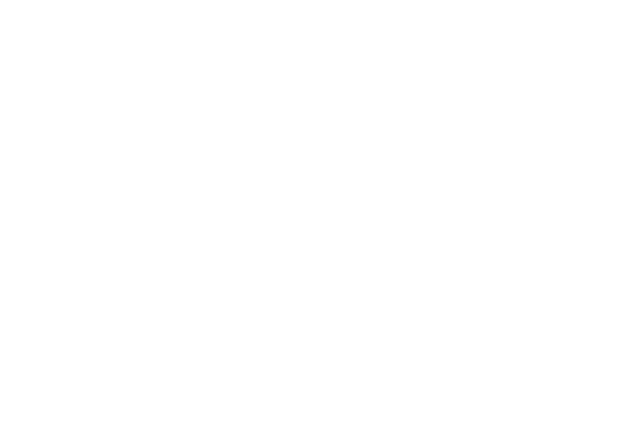
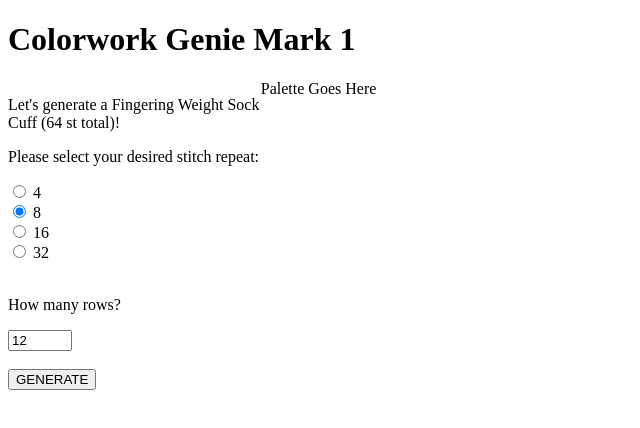
Before and after one commit to alysarnau/colorwork-genie, a plain HTML site: page index.html in a window 1280 px wide. Shown: the whole page, without its empty margins (0-640 px from the left). Drawn offline with Linux system fonts and the light colour scheme.

Commit message:
set up basic form, basic divs, added event listener to generate button

```diff
--- a/app.js
+++ b/app.js
@@ -0,0 +1,9 @@
+const generateButton = document.querySelector('#generate')
+
+const GenerateGrid = () => {
+    alert("ClickyClick")
+}
+
+generateButton.addEventListener('click', ()=>{
+    GenerateGrid()
+})
--- a/index.html
+++ b/index.html
@@ -4,8 +4,32 @@
     <meta charset="UTF-8">
     <meta name="viewport" content="width=device-width, initial-scale=1.0">
     <title>Colorwork Genie</title>
+    <link rel="stylesheet" href="./style.css">
+    <script src="app.js" defer></script>
 </head>
 <body>
-
+    <h1>Colorwork Genie Mark 1</h1>
+    <div id="container">
+        <div id="specs">
+            <p>Let's generate a Fingering Weight Sock Cuff (64 st total)!</p>
+            <form>
+                <p>Please select your desired stitch repeat:</p>
+                <input type="radio" id="rep1" name="repeat" value="4">
+                <label for="rep1">4</label><br>
+                <input type="radio" id="rep2" name="repeat" value="8" checked>
+                <label for="rep2">8</label><br>
+                <input type="radio" id="rep3" name="repeat" value="16">
+                <label for="rep3">16</label><br>
+                <input type="radio" id="rep4" name="repeat" value="32">
+                <label for="rep4">32</label><br>
+                <br>
+                <label for="row"><p>How many rows?</p></label>
+                <input type="number" id="row" name="row" value="12" min="1" max="100"><br>
+                <br>
+                <input type="submit" value="GENERATE" id="generate">
+              </form>
+        </div>
+        <div id="colorworkPalette">Palette Goes Here</div>
+    </div>
 </body>
 </html>
--- a/style.css
+++ b/style.css
@@ -0,0 +1,18 @@
+#container {
+    display: flex;
+}
+
+#specs {
+    max-width: 20%;
+}
+
+#colorworkPalette {
+    max-width: 80%;
+}
+
+.square {
+    display: inline-block;
+    width: 28px;
+    height: 28px;
+    cursor: pointer;
+}
```
